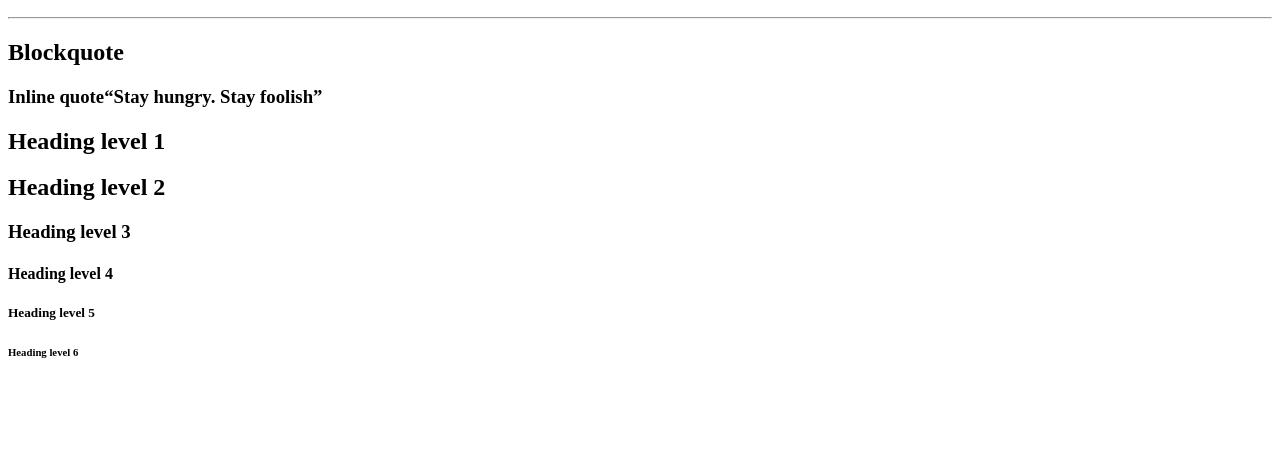
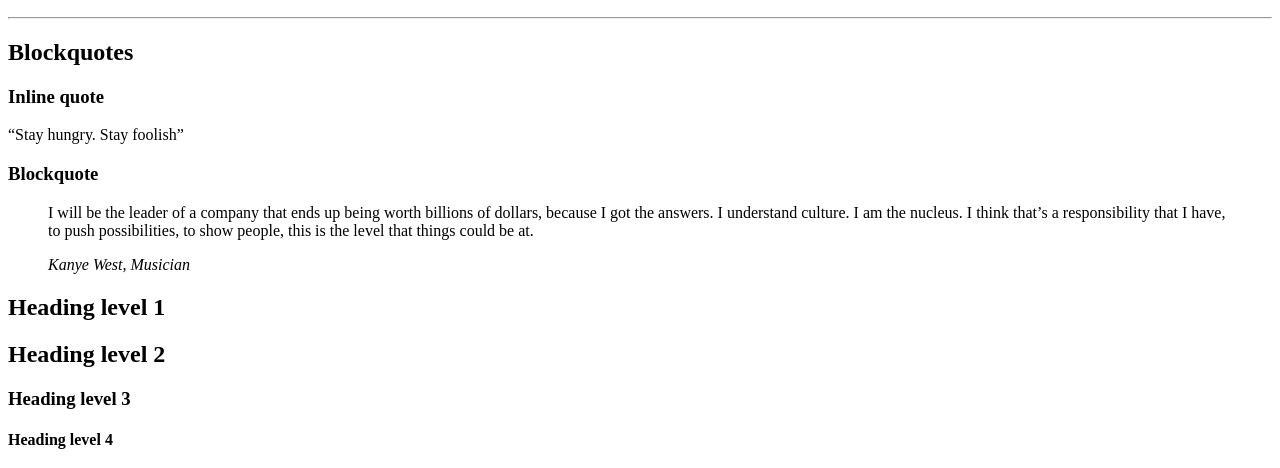
Before and after one commit to nadeshda18/holbertonschool-web_front_end, a plain HTML site: page html_advanced/30-styleguide.html in a window 1280 px wide. Shown: the part 723-1191 px from the top of the page. Before the commit the page ends 1106 px from the top, so only its background shows below. Drawn offline with Linux system fonts and the light colour scheme.

Commit message:
maybe like this

```diff
--- a/html_advanced/30-styleguide.html
+++ b/html_advanced/30-styleguide.html
@@ -72,11 +72,19 @@
 
                     <section>
                         <header>
-                            <h2>Blockquote</h2>
+                            <h2>Blockquotes</h2>
+                            <div>
+                                <h3>Inline quote</h3>
+                                <q>Stay hungry. Stay foolish</q>
+                            </div>
+                            <div>
+                                <h3>Blockquote</h3>
+                                <blockquote>
+                                    <p>I will be the leader of a company that ends up being worth billions of dollars, because I got the answers. I understand culture. I am the nucleus. I think that’s a responsibility that I have, to push possibilities, to show people, this is the level that things could be at.</p>
+                                    <cite>Kanye West, Musician</cite>
+                                </blockquote>
+                            </div>
                         </header>
-                        <div>
-                            <h3>Inline quote<q>Stay hungry. Stay foolish</q></h3>
-                        </div>
                     </section>
                 </header>
                 <h1>Heading level 1</h1>
```
